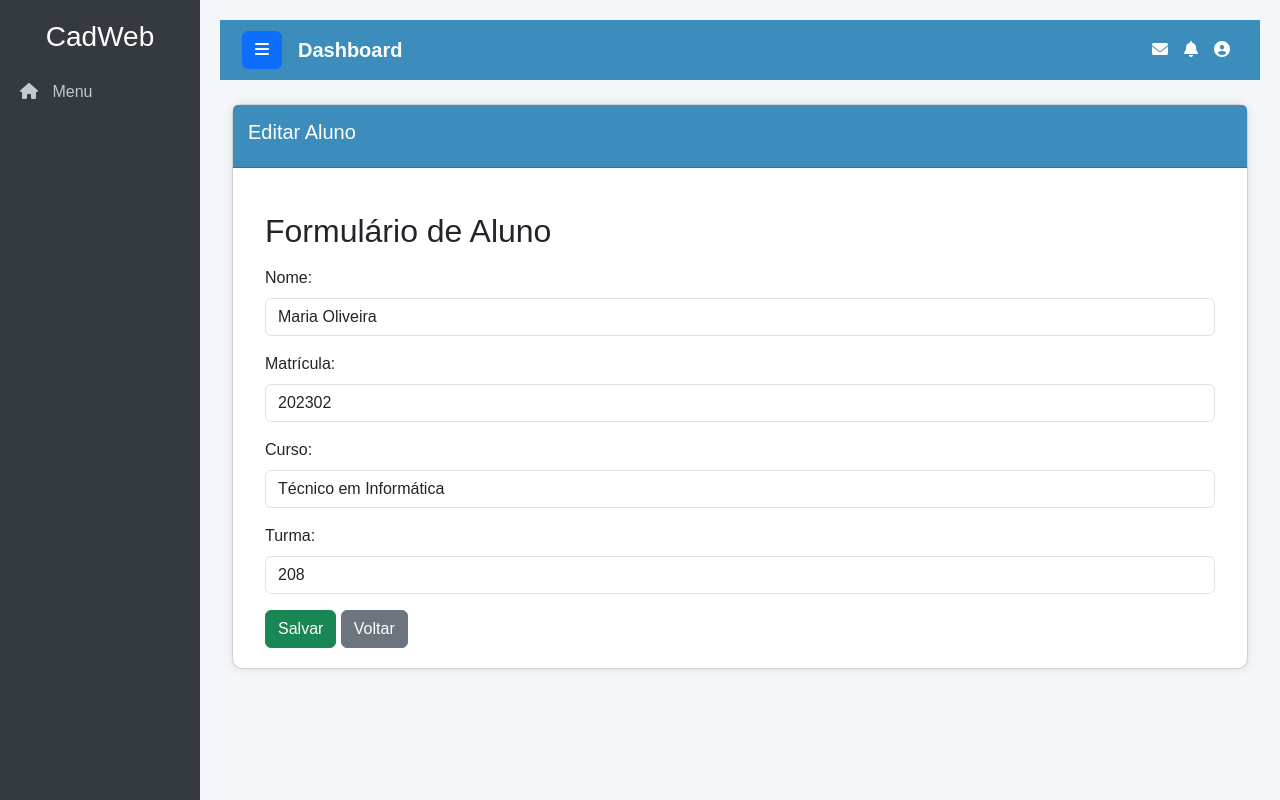
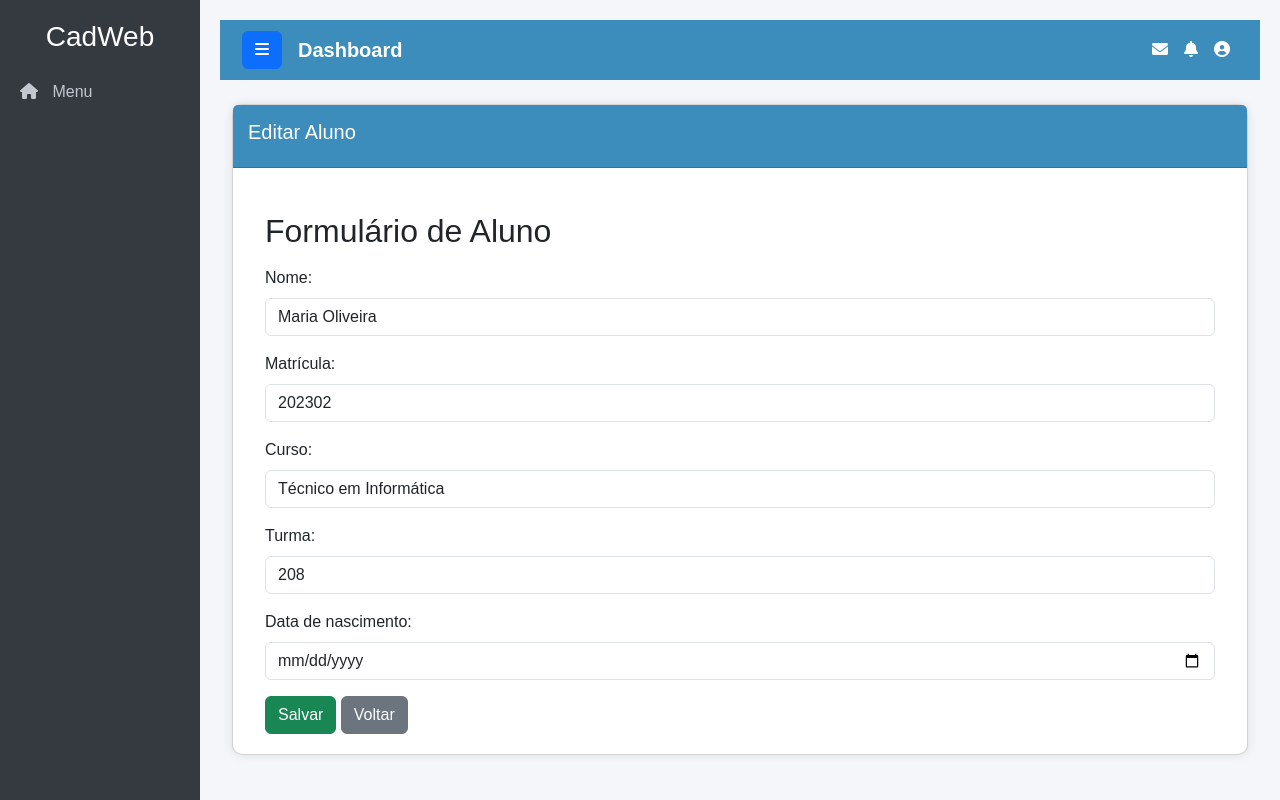
Before and after one commit to jv0savio0christian/piloto, a Django app: page /alunos/editar/1 in a window 1280 px wide. Run offline with Django 5.2, Linux system fonts and the light colour scheme.

Commit message:
tudo terminado

```diff
--- a/home/templates/form_aluno.html
+++ b/home/templates/form_aluno.html
@@ -32,7 +32,12 @@
 
         <div class="mb-3">
             <label for="turma" class="form-label">Turma:</label>
-            <input type="text" id="turma" name="turma" value="{{ aluno.turma }}" class="form-control" required>
+            <input type="txt" id="turma" name="turma" value="{{ aluno.turma }}" class="form-control" required>
+        </div>
+
+        <div class="mb-3">
+            <label for="curso" class="form-label">Data de nascimento:</label>
+            <input type="date" id="curso" name="data_nascimento" value="{{ aluno.data_nascimento }}" class="form-control" required>
         </div>
 
 
--- a/home/templates/listar_aluno.html
+++ b/home/templates/listar_aluno.html
@@ -6,7 +6,7 @@
 
 {% block conteudo %}
 
-<button onclick="location=''"  class="btn btn-primary">Novo </button>
+<button onclick="location='{% url 'cadastrar_aluno' %}'"  class="btn btn-primary">Novo </button>
 
 <table style="margin-top:15px" class="table table-bordered table-hover">
   <thead class="thead-dark">
--- a/home/views.py
+++ b/home/views.py
@@ -87,6 +87,28 @@ def editar_aluno(request,indice):
         'indice':indice
 }
     return render(request,'form_aluno.html',context)
+
+
 def remover_aluno(request,indice):
     del LISTA_ALUNOS[indice]
     return redirect('listar_aluno')
+
+def cadastrar_aluno(request):
+    if request.method=="POST":
+        nome=request.POST.get('nome')
+        matricula=request.POST.get('matricula')
+        curso=request.POST.get('curso')
+        turma=request.POST.get('turma')
+        data_nascimento=request.POST.get('data_nascimento')
+
+        novo_aluno= {
+            "nome":nome,
+            "matricula":matricula,
+            "curso":curso,
+            "turma":turma,
+            "data_nascimento":data_nascimento
+        }
+        LISTA_ALUNOS.append(novo_aluno)
+        return redirect('listar_aluno')
+
+    return render(request,'form_aluno.html')
--- a/pweb/urls.py
+++ b/pweb/urls.py
@@ -32,5 +32,6 @@ urlpatterns = [
     path('form/',views.form,name='form'),
     path('alunos/listar/',views.listar_aluno,name='listar_aluno'),
     path('alunos/editar/<int:indice>',views.editar_aluno,name='editar_aluno'),
-    path('alunos/excluir/<int:indice>',views.remover_aluno,name='remover_aluno')
+    path('alunos/excluir/<int:indice>',views.remover_aluno,name='remover_aluno'),
+    path('alunos/cadastrar/',views.cadastrar_aluno,name='cadastrar_aluno'),
 ]
```
